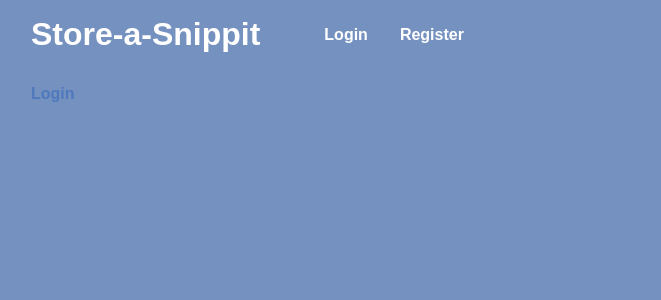
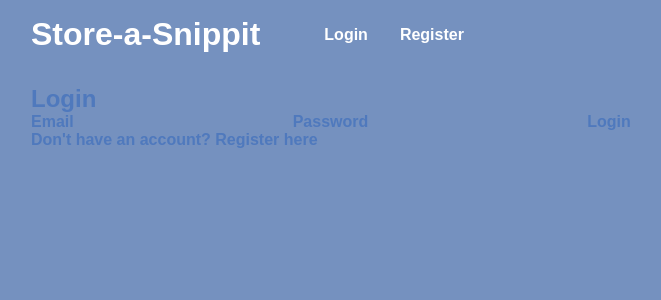
Before and after one commit to kinglo3/snippit-store, a React (Create React App) app in the folder client/: page /login in a window 1280 px wide. Shown: the top 300 px of the page, without its empty margins (125-786 px from the left). Built offline with nearby package versions, Linux system fonts and the light colour scheme; a web font is replaced by a local one.

Commit message:
login component

```diff
--- a/client/src/Router.js
+++ b/client/src/Router.js
@@ -1,5 +1,6 @@
 import React from "react";
 import { BrowserRouter, Route, Switch } from "react-router-dom";
+import Login from "./components/auth/Login"
 import Register from "./components/auth/Register";
 import Home from "./components/home/Home";
 import Navbar from "./components/other/Navbar";
@@ -9,7 +10,7 @@ function Router() {
             <Navbar />
         <Switch>
             <Route path="/login">
-                Login
+                <Login />
             </Route>
             <Route path="/register">
                 <Register />
--- a/client/src/components/auth/Login.js
+++ b/client/src/components/auth/Login.js
@@ -0,0 +1,51 @@
+import Axios from "axios";
+import React, { useState } from 'react';
+import { Link } from 'react-router-dom'
+
+function Login() {
+    const [formEmail, setFormEmail] = useState("");
+    const [formPassword, setFormPassword] = useState("");
+
+    async function login(e) {
+        e.preventDefault();
+
+        const loginData = {
+            email: formEmail,
+            password: formPassword,
+        };
+
+        await Axios.post("http://localhost:4000/login/", loginData);
+    }
+
+    return (
+        <div className="auth-form">
+      <h2>Login</h2>
+      <form className="form" onSubmit={login}>
+        <label htmlFor="form-email">Email</label>
+        <input
+          id="form-email"
+          type="email"
+          value={formEmail}
+          onChange={(e) => setFormEmail(e.target.value)}
+        />
+
+        <label htmlFor="form-password">Password</label>
+        <input
+          id="form-password"
+          type="password"
+          value={formPassword}
+          onChange={(e) => setFormPassword(e.target.value)}
+        />
+
+        <button className="btn-submit" type="submit">
+          Login
+        </button>
+      </form>
+      <p>
+        Don't have an account? <Link to="/register">Register here</Link>
+      </p>
+    </div>
+    );
+}
+
+export default Login;
```
